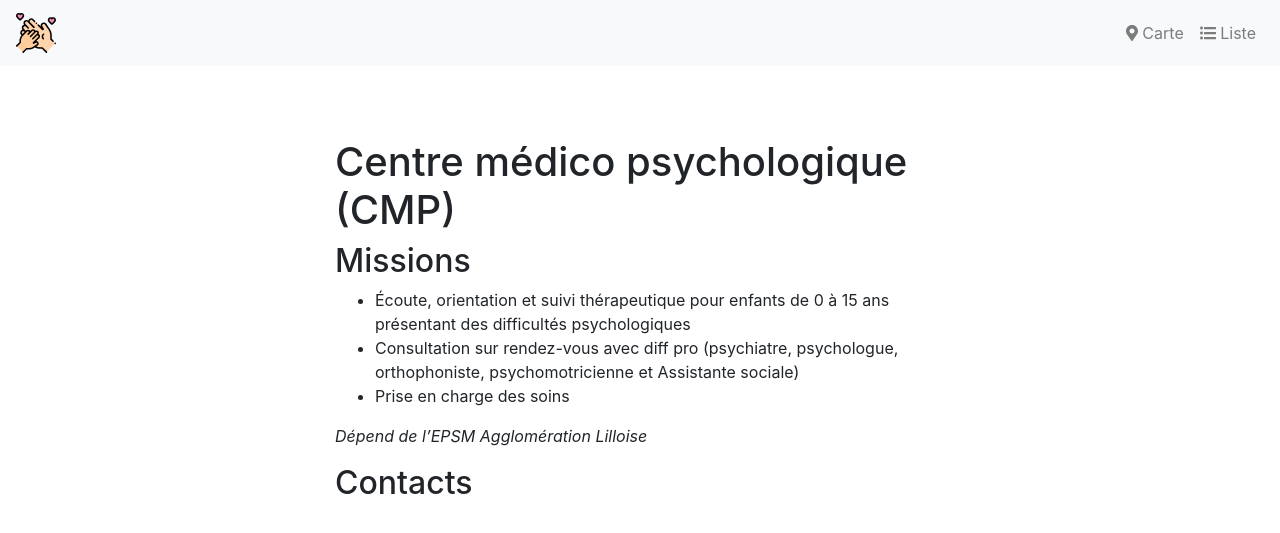
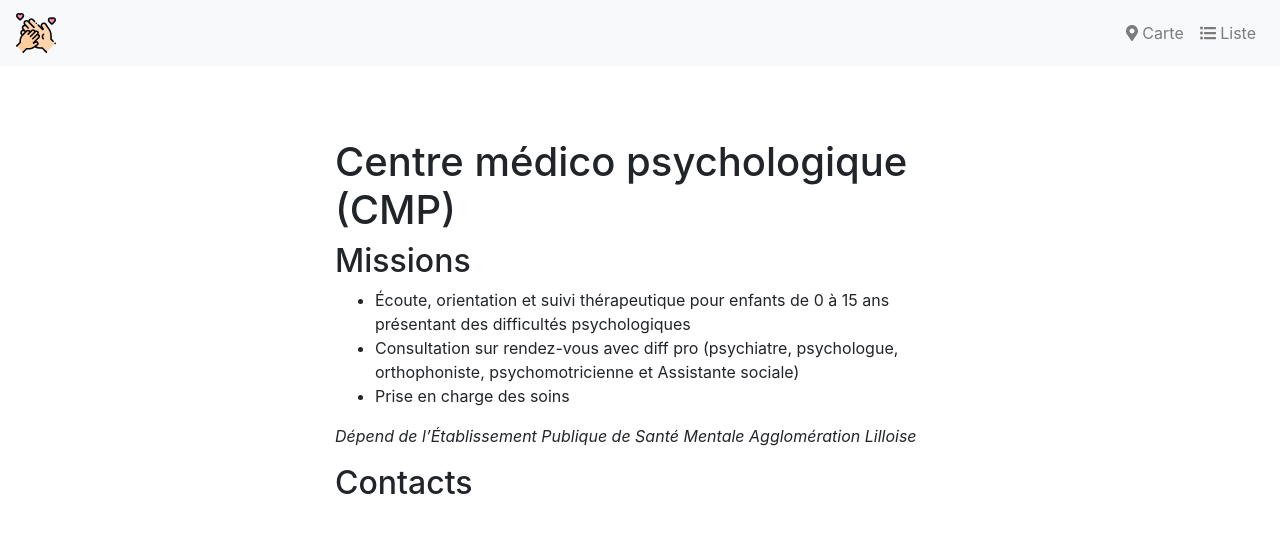
Before and after one commit to commissionparentalite/commissionparentalite.github.io, a Jekyll site: the page built from _membres/centre-medico-psychologique-cpm.md, in a window 1280 px wide. Shown: the top 533 px of the page. Built offline with Jekyll 4.4.1, drawn with Linux system fonts in a browser that asks for light colours; nearby versions of some CDN libraries.

Commit message:
Update from Forestry.io - Updated centre-medico-psychologique-cpm.md

```diff
--- a/_membres/centre-medico-psychologique-cpm.md
+++ b/_membres/centre-medico-psychologique-cpm.md
@@ -21,4 +21,4 @@ contacts: []
 * Consultation sur rendez-vous avec diff pro (psychiatre, psychologue, orthophoniste, psychomotricienne et Assistante sociale)
 * Prise en charge des soins
 
-_Dépend de l'EPSM Agglomération Lilloise_
+_Dépend de l’Établissement Publique de Santé Mentale Agglomération Lilloise_
```
